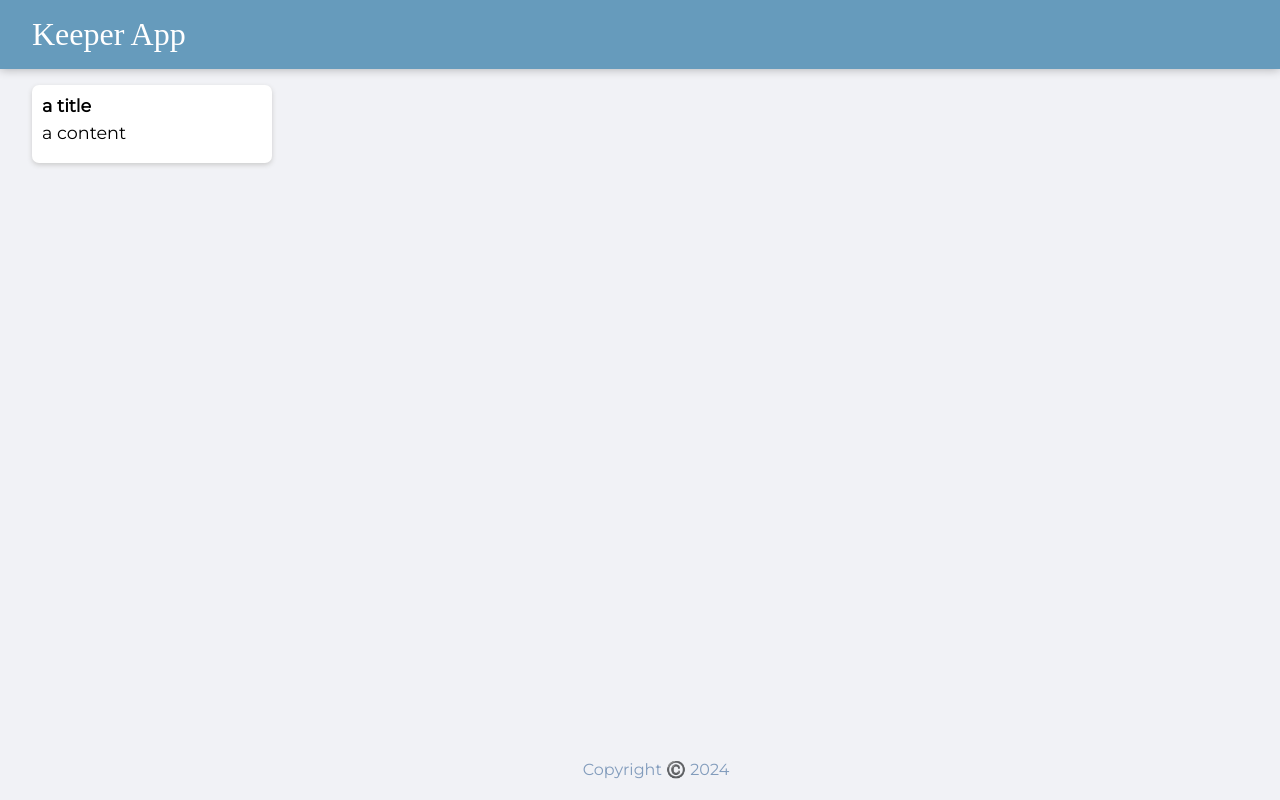
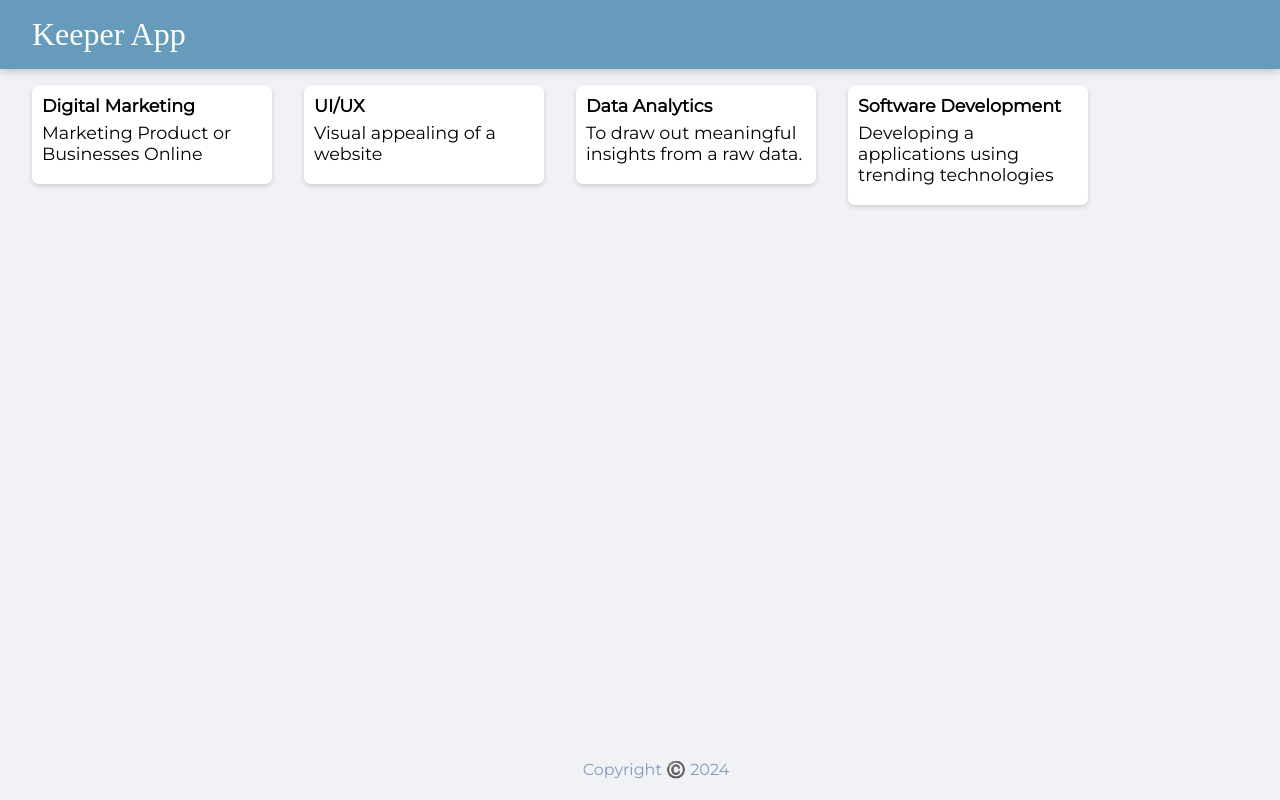
Before and after one commit to Tanushree227/Keeper_App, a React (Vite) app: page / in a window 1280 px wide. Built offline with nearby package versions, Linux system fonts and the light colour scheme; a web font is replaced by a local one.

Commit message:
mapping data to functions

```diff
--- a/src/components/App.jsx
+++ b/src/components/App.jsx
@@ -1,14 +1,23 @@
-import React from 'react'
-import Header from './Header'
-import Footer from './Footer'
-import Note from './Note'
+import React from "react";
+import Header from "./Header";
+import Footer from "./Footer";
+import Note from "./Note";
+import notes from "../notes";
 
 export default function App() {
   return (
     <div>
       <Header />
-      <Note title="a title" content="a content" />
+      {notes.map((noteItem) => {
+        return (
+          <Note
+            key={noteItem.key}
+            title={noteItem.title}
+            content={noteItem.content}
+          />
+        );
+      })}
       <Footer />
     </div>
-  )
+  );
 }
--- /dev/null
+++ b/src/notes.js
@@ -0,0 +1,24 @@
+const notes = [
+    {
+        key: 1,
+        title: "Digital Marketing",
+        content: "Marketing Product or Businesses Online"
+    },
+    {
+        key: 2,
+        title: "UI/UX",
+        content: "Visual appealing of a website"
+    },
+    {
+        key: 3,
+        title: "Data Analytics",
+        content: "To draw out meaningful insights from a raw data."
+    },
+    {
+        key: 4,
+        title: "Software Development",
+        content: "Developing a applications using trending technologies"
+    }
+]
+
+export default notes;
```
